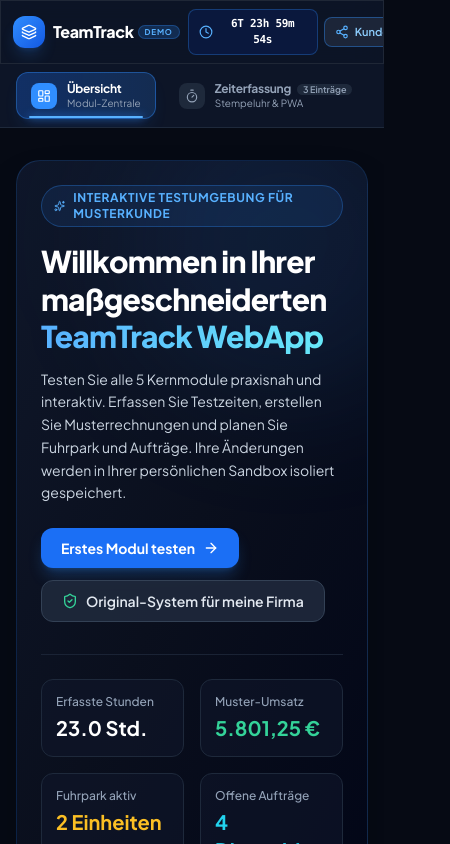
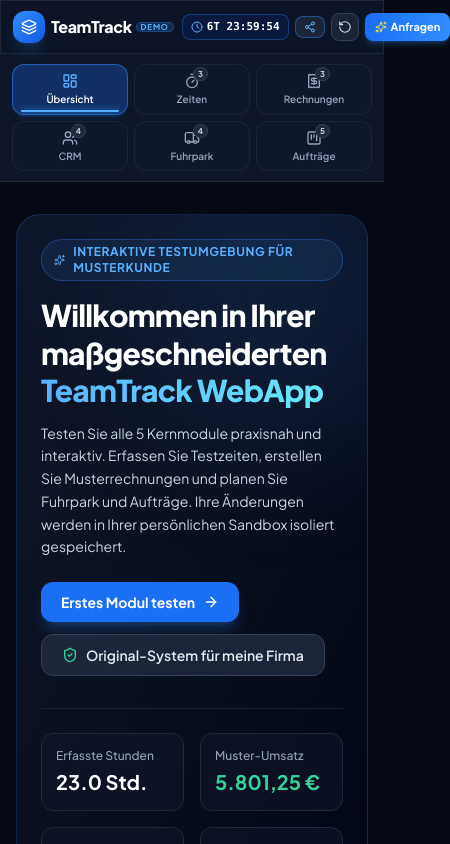
Before and after one commit to teamtrack1019/teamtrack-demo, a React (Vite) app: page / in a window 390 px wide. Shown: the top 844 px of the page, 450 px wide, since content can reach past the window. Built offline with nearby package versions, Linux system fonts and the light colour scheme.

Commit message:
Optimize mobile layout for Header and ModuleSelector with zero scroll and 100% fit

```diff
--- a/src/components/Header.jsx
+++ b/src/components/Header.jsx
@@ -21,78 +21,79 @@
   } = useDemo();
 
   return (
-    <header className="sticky top-0 z-30 glass-panel border-b border-white/10 px-3 sm:px-6 lg:px-8 h-16 max-h-16 min-h-[64px] flex items-center select-none overflow-hidden">
-      <div className="max-w-7xl w-full mx-auto flex items-center justify-between gap-2 sm:gap-4 flex-nowrap">
+    <header className="sticky top-0 z-30 glass-panel border-b border-white/10 px-3 sm:px-6 lg:px-8 py-2.5 sm:py-3 select-none">
+      <div className="max-w-7xl w-full mx-auto flex items-center justify-between gap-2">
 
         {/* Brand & Client Identity */}
-        <div className="flex items-center gap-2 sm:gap-3 shrink-0">
+        <div className="flex items-center gap-2 shrink-0">
           <div
             onClick={() => setActiveModule('overview')}
-            className="flex items-center gap-2 cursor-pointer group shrink-0"
+            className="flex items-center gap-1.5 sm:gap-2 cursor-pointer group shrink-0"
           >
-            <div className="w-8 h-8 sm:w-9 sm:h-9 rounded-xl bg-gradient-to-br from-brand-500 to-brand-700 flex items-center justify-center shadow-lg shadow-brand-500/20 group-hover:scale-105 transition-transform shrink-0">
+            <div className="w-8 h-8 rounded-xl bg-gradient-to-br from-brand-500 to-brand-700 flex items-center justify-center shadow-lg shadow-brand-500/20 group-hover:scale-105 transition-transform shrink-0">
               <Layers className="w-4 h-4 text-white" />
             </div>
             <div className="shrink-0">
               <div className="flex items-center gap-1 leading-none">
                 <span className="font-extrabold text-base sm:text-lg tracking-tight text-white">TeamTrack</span>
-                <span className="text-[8px] sm:text-[9px] uppercase font-bold tracking-widest px-1.5 py-0.5 rounded-full bg-brand-500/20 text-brand-400 border border-brand-500/30">
+                <span className="text-[8px] sm:text-[9px] uppercase font-bold tracking-widest px-1 py-0.2 rounded-full bg-brand-500/20 text-brand-400 border border-brand-500/30">
                   Demo
                 </span>
               </div>
-              <p className="text-[9px] text-slate-400 mt-0.5 leading-none hidden md:block">Softwareentwicklung</p>
+              <p className="text-[9px] text-slate-400 mt-0.5 leading-none hidden lg:block">Softwareentwicklung</p>
             </div>
           </div>
 
-          {/* Client Specific Badge */}
-          <div className="hidden sm:flex items-center gap-1.5 px-2 py-1 rounded-lg bg-slate-900/90 border border-slate-700/60 text-xs shrink-0 max-w-[140px] md:max-w-[200px]">
-            <Building2 className="w-3.5 h-3.5 text-brand-400 shrink-0" />
-            <span className="text-slate-400 text-[10px] hidden md:inline">Mandant:</span>
+          {/* Client Specific Badge (Hidden on very small mobile, visible on tablet/desktop) */}
+          <div className="hidden md:flex items-center gap-1 px-2 py-1 rounded-lg bg-slate-900/90 border border-slate-700/60 text-xs shrink-0 max-w-[150px]">
+            <Building2 className="w-3 h-3 text-brand-400 shrink-0" />
+            <span className="text-slate-400 text-[10px]">Mandant:</span>
             <span className="font-bold text-slate-200 text-[11px] truncate">{clientId}</span>
           </div>
         </div>
 
         {/* Status Center & Actions */}
-        <div className="flex items-center gap-1.5 sm:gap-2 shrink-0 flex-nowrap">
+        <div className="flex items-center gap-1.5 sm:gap-2 shrink-0">
 
-          {/* Trial Countdown Pill with fixed width digits */}
-          <div className="flex items-center gap-1.5 px-2.5 py-1.5 rounded-lg bg-brand-950/80 border border-brand-500/30 text-xs text-brand-300 shrink-0">
-            <Clock className="w-3.5 h-3.5 text-brand-400 shrink-0" />
-            <span className="font-medium text-[10px] hidden lg:inline">Test:</span>
-            <span className="font-bold font-mono tabular-nums text-white tracking-tight text-[11px] sm:text-xs w-[88px] sm:w-[96px] text-center inline-block">
-              {remainingTime.days}T {String(remainingTime.hours).padStart(2, '0')}h {String(remainingTime.minutes).padStart(2, '0')}m {String(remainingTime.seconds).padStart(2, '0')}s
+          {/* Trial Countdown Pill */}
+          <div className="flex items-center gap-1 px-2 sm:px-2.5 py-1 rounded-lg bg-brand-950/80 border border-brand-500/30 text-brand-300 shrink-0">
+            <Clock className="w-3 h-3 text-brand-400 shrink-0" />
+            <span className="font-bold font-mono tabular-nums text-white text-[11px] sm:text-xs">
+              {remainingTime.days}T {String(remainingTime.hours).padStart(2, '0')}:{String(remainingTime.minutes).padStart(2, '0')}:{String(remainingTime.seconds).padStart(2, '0')}
             </span>
           </div>
 
-          {/* Link Generator for Multi-Client (ONLY VISIBLE TO ADMIN) */}
+          {/* Link Generator for Multi-Client (ONLY ADMIN) */}
           {isAdmin && (
             <button
               onClick={() => setIsShareModalOpen(true)}
-              className="flex items-center gap-1.5 px-2.5 py-1.5 rounded-lg bg-slate-800/90 hover:bg-slate-700 border border-brand-500/40 text-xs text-brand-300 hover:text-white transition-all shrink-0 animate-in fade-in"
+              className="flex items-center gap-1 px-2 py-1 rounded-lg bg-slate-800/90 hover:bg-slate-700 border border-brand-500/40 text-xs text-brand-300 hover:text-white transition-all shrink-0"
               title="Admin: Neuen Kunden-Testlink generieren"
             >
-              <Share2 className="w-3.5 h-3.5 text-brand-400 shrink-0" />
-              <span className="text-[11px] whitespace-nowrap font-semibold">Kundenlink</span>
+              <Share2 className="w-3 h-3 text-brand-400 shrink-0" />
+              <span className="text-[10px] hidden sm:inline">Link</span>
             </button>
           )}
 
-          {/* Reset Sandbox */}
+          {/* Reset Sandbox Button */}
           <button
             onClick={resetSandbox}
-            className="flex items-center gap-1 px-2 sm:px-2.5 py-1.5 rounded-lg bg-slate-800/80 hover:bg-rose-500/20 border border-slate-700 hover:border-rose-500/40 text-xs text-slate-300 hover:text-rose-300 transition-all shrink-0"
-            title="Alle Daten auf Musterwerte zurücksetzen"
+            className="flex items-center justify-center p-1.5 sm:px-2 sm:py-1 rounded-lg bg-slate-800/80 hover:bg-rose-500/20 border border-slate-700 hover:border-rose-500/40 text-slate-300 hover:text-rose-300 transition-all shrink-0"
+            title="Demo-Daten zurücksetzen"
           >
-            <RotateCcw className="w-3.5 h-3.5 shrink-0" />
-            <span className="hidden lg:inline text-[11px] whitespace-nowrap">Reset</span>
+            <RotateCcw className="w-3.5 h-3.5" />
+            <span className="hidden md:inline text-[10px] ml-1">Reset</span>
           </button>
 
           {/* CTA: Request Original Software */}
           <button
             onClick={() => openUpgradeModal('Komplettpaket')}
-            className="flex items-center gap-1.5 px-3 py-1.5 rounded-lg bg-gradient-to-r from-brand-600 to-brand-500 hover:from-brand-500 hover:to-brand-400 text-white text-xs font-bold shadow-lg shadow-brand-500/25 hover:shadow-brand-500/40 transition-all shrink-0"
+            className="flex items-center gap-1 px-2.5 sm:px-3.5 py-1.5 rounded-lg bg-gradient-to-r from-brand-600 to-brand-500 hover:from-brand-500 text-white text-[11px] sm:text-xs font-bold shadow-md shadow-brand-500/25 transition-all shrink-0"
           >
-            <Sparkles className="w-3.5 h-3.5 text-yellow-300 shrink-0" />
-            <span className="text-[11px] sm:text-xs whitespace-nowrap font-bold">Vollversion anfragen</span>
+            <Sparkles className="w-3 h-3 text-yellow-300 shrink-0" />
+            <span className="hidden xs:inline sm:hidden">Angebot</span>
+            <span className="hidden sm:inline">Vollversion anfragen</span>
+            <span className="xs:hidden">Anfragen</span>
           </button>
 
         </div>
--- a/src/components/ModuleSelector.jsx
+++ b/src/components/ModuleSelector.jsx
@@ -1,4 +1,4 @@
-import React from 'react';
+import React, { useState } from 'react';
 import { useDemo } from '../context/DemoContext';
 import {
   LayoutDashboard,
@@ -6,16 +6,20 @@
   Receipt,
   Users,
   Truck,
-  KanbanSquare
+  KanbanSquare,
+  ChevronDown,
+  Sparkles
 } from 'lucide-react';
 
 export const ModuleSelector = () => {
   const { activeModule, setActiveModule, data } = useDemo();
+  const [isMobileDropdownOpen, setIsMobileDropdownOpen] = useState(false);
 
   const modules = [
     {
       id: 'overview',
       name: 'Übersicht',
+      shortName: 'Übersicht',
       subtitle: 'Modul-Zentrale',
       icon: LayoutDashboard,
       badge: null
@@ -23,43 +27,54 @@
     {
       id: 'zeiterfassung',
       name: 'Zeiterfassung',
+      shortName: 'Zeiten',
       subtitle: 'Stempeluhr & PWA',
       icon: Timer,
-      badge: `${data.timesheets?.length || 0} Einträge`
+      badge: `${data.timesheets?.length || 0}`
     },
     {
       id: 'rechnungen',
       name: '1-Klick Rechnungen',
+      shortName: 'Rechnungen',
       subtitle: 'Angebote & PDF',
       icon: Receipt,
-      badge: `${data.invoices?.length || 0} Belege`
+      badge: `${data.invoices?.length || 0}`
     },
     {
       id: 'crm',
       name: 'CRM & Kunden',
-      subtitle: 'Kundenkartei & Akten',
+      shortName: 'CRM',
+      subtitle: 'Kundenkartei',
       icon: Users,
-      badge: `${data.customers?.length || 0} Firmen`
+      badge: `${data.customers?.length || 0}`
     },
     {
       id: 'fuhrpark',
       name: 'Fuhrpark & Touren',
-      subtitle: 'Fahrzeuge & Logistik',
+      shortName: 'Fuhrpark',
+      subtitle: 'Logistik',
       icon: Truck,
-      badge: `${data.vehicles?.length || 0} Einheiten`
+      badge: `${data.vehicles?.length || 0}`
     },
     {
       id: 'disposition',
       name: 'Auftragsdisposition',
+      shortName: 'Aufträge',
       subtitle: 'Kanban-Board',
       icon: KanbanSquare,
-      badge: `${data.tasks?.length || 0} Aufträge`
+      badge: `${data.tasks?.length || 0}`
     }
   ];
 
+  const currentModuleObj = modules.find(m => m.id === activeModule) || modules[0];
+  const CurrentIcon = currentModuleObj.icon;
+
   return (
-    <div className="bg-slate-900/90 border-b border-slate-800 px-4 lg:px-8 py-2 overflow-x-auto h-16 flex items-center">
-      <div className="max-w-7xl w-full mx-auto flex items-center gap-2 min-w-max">
+    <div className="bg-slate-900/95 border-b border-slate-800 px-3 sm:px-6 lg:px-8 py-2.5">
+      <div className="max-w-7xl w-full mx-auto">
+
+        {/* DESKTOP VIEW: Sleek horizontal bar (hidden on mobile/tablet) */}
+        <div className="hidden lg:flex items-center gap-2 justify-between">
           {modules.map((m) => {
             const Icon = m.icon;
             const isActive = activeModule === m.id;
@@ -68,7 +83,7 @@
               <button
                 key={m.id}
                 onClick={() => setActiveModule(m.id)}
-              className={`flex items-center gap-2.5 px-3.5 py-2 rounded-xl text-left transition-all relative shrink-0 ${
+                className={`flex-1 flex items-center gap-2 px-3 py-2 rounded-xl text-left transition-all relative ${
                   isActive
                     ? 'bg-gradient-to-r from-brand-600/30 to-brand-500/20 text-white border border-brand-500/40 shadow-lg shadow-brand-500/10'
                     : 'text-slate-400 hover:text-slate-200 hover:bg-slate-800/60 border border-transparent'
@@ -77,18 +92,18 @@
                 <div className={`p-1.5 rounded-lg shrink-0 ${isActive ? 'bg-brand-500 text-white' : 'bg-slate-800 text-slate-400'}`}>
                   <Icon className="w-3.5 h-3.5" />
                 </div>
-              <div className="leading-tight">
+                <div className="leading-tight min-w-0">
                   <div className="flex items-center gap-1.5">
-                  <span className="text-xs font-bold tracking-tight">{m.name}</span>
+                    <span className="text-xs font-bold tracking-tight truncate">{m.name}</span>
                     {m.badge && (
-                    <span className={`text-[9px] font-semibold px-1.5 py-0.2 rounded-full ${
+                      <span className={`text-[9px] font-semibold px-1.5 py-0.2 rounded-full shrink-0 ${
                         isActive ? 'bg-brand-500/30 text-brand-300' : 'bg-slate-800 text-slate-400'
                       }`}>
                         {m.badge}
                       </span>
                     )}
                   </div>
-                <p className="text-[10px] text-slate-400 font-normal">{m.subtitle}</p>
+                  <p className="text-[10px] text-slate-400 font-normal truncate">{m.subtitle}</p>
                 </div>
 
                 {isActive && (
@@ -98,6 +113,46 @@
             );
           })}
         </div>
+
+        {/* MOBILE & TABLET VIEW: 100% Fit Responsive Grid - NO Horizontal Scrolling! */}
+        <div className="lg:hidden">
+          <div className="grid grid-cols-3 sm:grid-cols-6 gap-1.5">
+            {modules.map((m) => {
+              const Icon = m.icon;
+              const isActive = activeModule === m.id;
+
+              return (
+                <button
+                  key={m.id}
+                  onClick={() => setActiveModule(m.id)}
+                  className={`flex flex-col items-center justify-center p-2 rounded-xl text-center transition-all relative ${
+                    isActive
+                      ? 'bg-brand-600/30 text-white border border-brand-500/50 shadow-md shadow-brand-500/10 font-bold'
+                      : 'bg-slate-900 text-slate-400 hover:bg-slate-800/80 border border-slate-800/80'
+                  }`}
+                >
+                  <div className="relative">
+                    <Icon className={`w-4 h-4 mb-1 ${isActive ? 'text-brand-400' : 'text-slate-400'}`} />
+                    {m.badge && (
+                      <span className="absolute -top-1.5 -right-2 text-[8px] font-bold px-1 rounded-full bg-slate-800 text-slate-300 border border-slate-700">
+                        {m.badge}
+                      </span>
+                    )}
+                  </div>
+                  <span className="text-[10px] sm:text-xs font-semibold leading-tight truncate w-full">
+                    {m.shortName}
+                  </span>
+
+                  {isActive && (
+                    <div className="absolute bottom-0.5 left-2 right-2 h-0.5 bg-brand-400 rounded-full shadow-[0_0_6px_#308eff]"></div>
+                  )}
+                </button>
+              );
+            })}
+          </div>
+        </div>
+
+      </div>
     </div>
   );
 };
```
Lines whose indentation alone changed are shown as unchanged.
